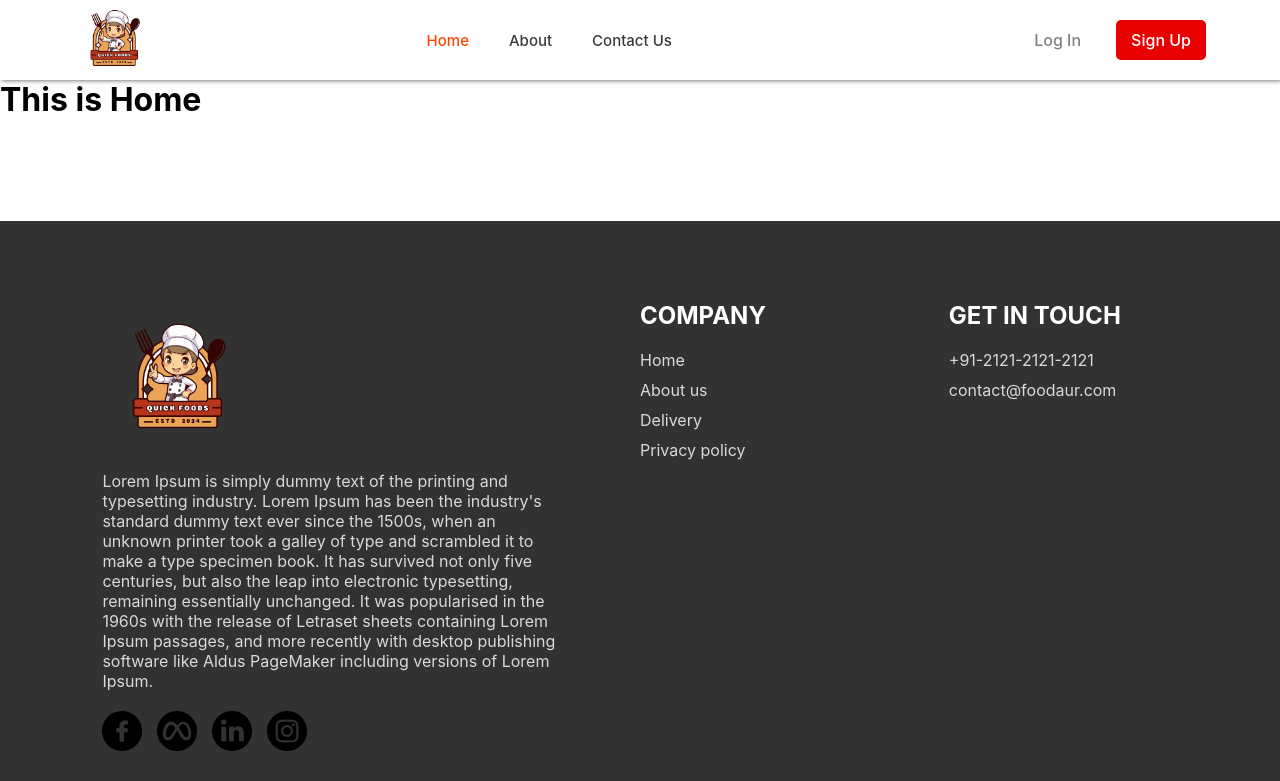
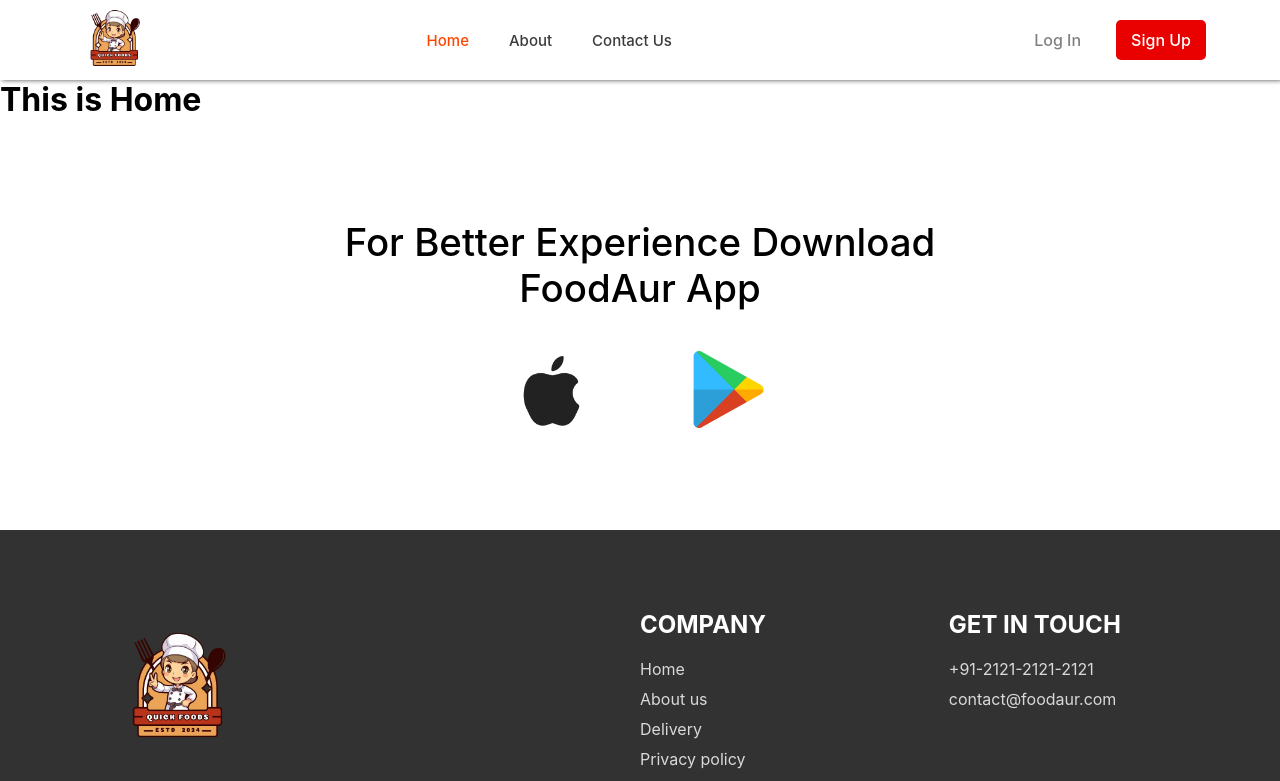
Before and after one commit to RavindraKumarThakur/Quick-Foods-online-food-order-system, a React (Create React App) app in the folder frontend/: page / in a window 1280 px wide. Shown: the top 781 px of the page. Built offline with nearby package versions, Linux system fonts and the light colour scheme.

Commit message:
app download function

```diff
--- a/frontend/src/App.js
+++ b/frontend/src/App.js
@@ -1,4 +1,4 @@
-import logo from './logo.svg';
+
 import './App.css';
 
 function App() {
--- /dev/null
+++ b/frontend/src/component/AppDownload/AppDownload.css
@@ -0,0 +1,25 @@
+.app-download{
+    margin: auto auto;
+    margin-top: 100px;
+    font-size: max(3vw,20px);
+    text-align: center;
+    font-weight: 500;
+}
+
+.app-download-platforms{
+    display: flex;
+    justify-content: center;
+    gap: max(2vw,100px);
+    margin-top: 40px;
+}
+
+.app-download-platforms img{
+    width: max(6vw,10px);
+    max-width: 180px;
+    transition: 0.5s;
+    cursor: pointer;
+}
+
+.app-download-platforms img:hover{
+    transform: scale(1.05);
+}
--- /dev/null
+++ b/frontend/src/component/AppDownload/AppDownload.jsx
@@ -0,0 +1,17 @@
+import React from 'react'
+import './AppDownload.css'
+import { assets } from '../../assets/assets'
+
+const AppDownload = () => {
+  return (
+    <div className='app-download' id='app-download'>
+        <p> For Better Experience Download <br/> FoodAur App </p>
+        <div className="app-download-platforms">
+            <img src={assets.apple_icon} alt="" />
+            <img src={assets.playstore_icon} alt="" />
+        </div>
+    </div>
+  )
+}
+
+export default AppDownload
--- a/frontend/src/component/Header/Header.jsx
+++ b/frontend/src/component/Header/Header.jsx
@@ -23,7 +23,7 @@ function Header() {
                         <Menu />
                     </div>
                     <div
-                        className={navbar == true? "open mobile-menu-2" : "mobile-menu-2"}
+                        className={navbar === true? "open mobile-menu-2" : "mobile-menu-2"}
                     >
                         <ul>
                             <li>
@@ -55,7 +55,7 @@ function Header() {
                             </li>
                         </ul>
                     </div>
-                    <div className={navbar == true? "open authenticationBtn" : "authenticationBtn"}>
+                    <div className={navbar === true? "open authenticationBtn" : "authenticationBtn"}>
                         <NavLink to="/Login" className="loginBtn" style={({isActive}) => (isActive? {} : {})}>
                             Log In
                         </NavLink>
--- a/frontend/src/component/Home/Home.jsx
+++ b/frontend/src/component/Home/Home.jsx
@@ -1,11 +1,12 @@
 import React from "react";
 import "./Home.css";
+import AppDownload from "../AppDownload/AppDownload";
 
 function Home(){
     return(
         <>
         <h1>This is Home</h1>
-        <h1></h1>
+        <AppDownload/>
         </>
     )
 }
```
Also changed, not shown: frontend/src/assets/assets.js (+6 -1 lines), frontend/src/assets/apple.png (added), frontend/src/assets/playstore.png (added).
